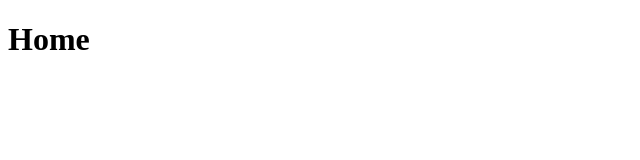
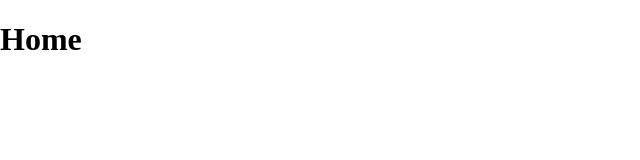
Before and after one commit to LEGACY-DEVCOOP/gitBlame, a Next.js app: page / in a window 1280 px wide. Shown: the top 160 px of the page, without its empty margins (0-640 px from the left). Built offline with nearby package versions, Linux system fonts and the light colour scheme.

Commit message:
style: 레아아웃 스타일 변경

```diff
--- a/src/app/layout.tsx
+++ b/src/app/layout.tsx
@@ -1,12 +1,13 @@
 export const metadata = {
   title: 'GITBLAME',
-  description: 'Next + Emotion',
 };
 
 const Layout = ({ children }: { children: React.ReactNode }) => {
   return (
     <html lang="ko">
-      <body suppressHydrationWarning>{children}</body>
+      <body style={{ margin: 0, padding: 0, width: '100vw', height: '100vh' }}>
+        {children}
+      </body>
     </html>
   );
 };
```
